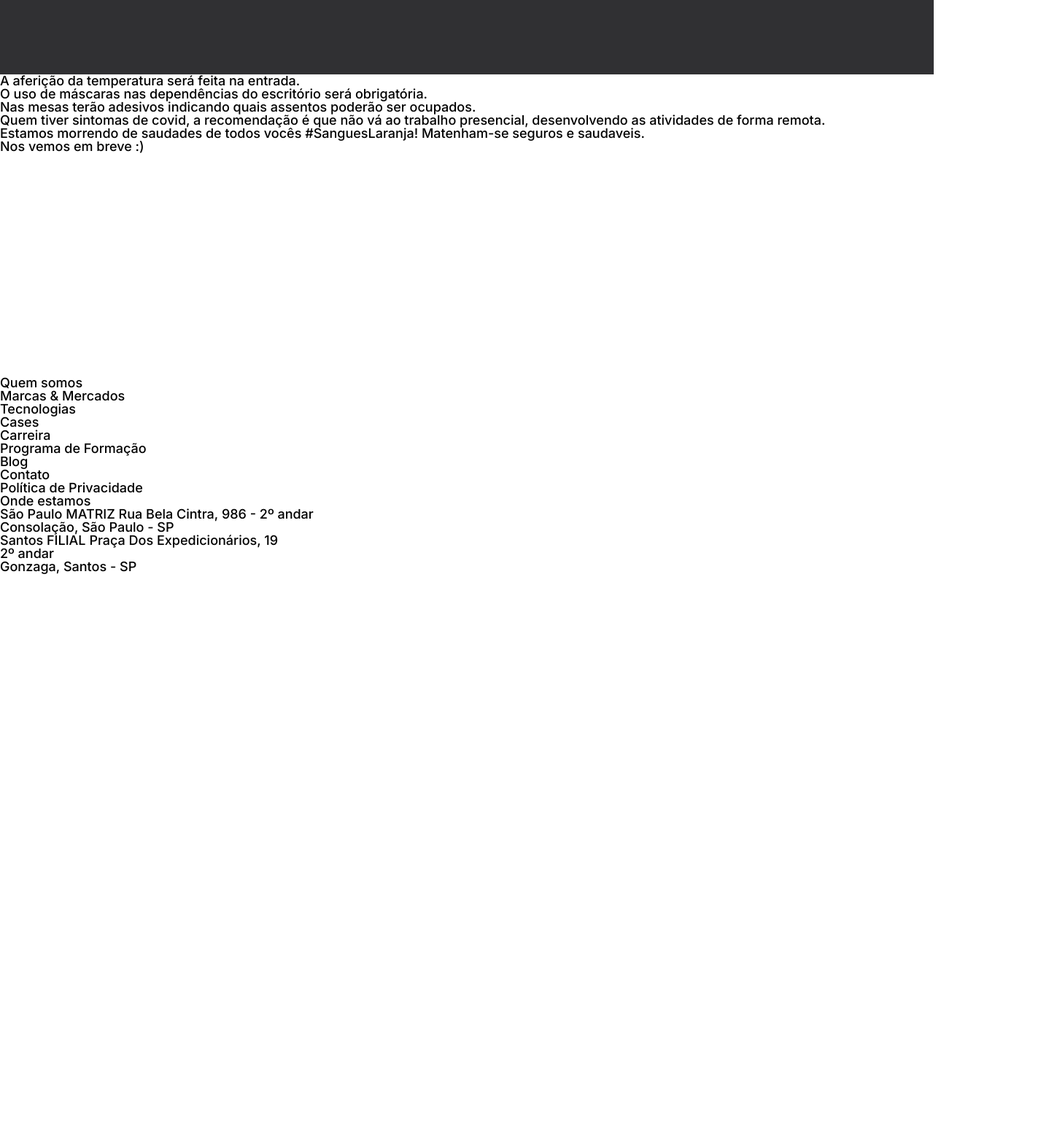
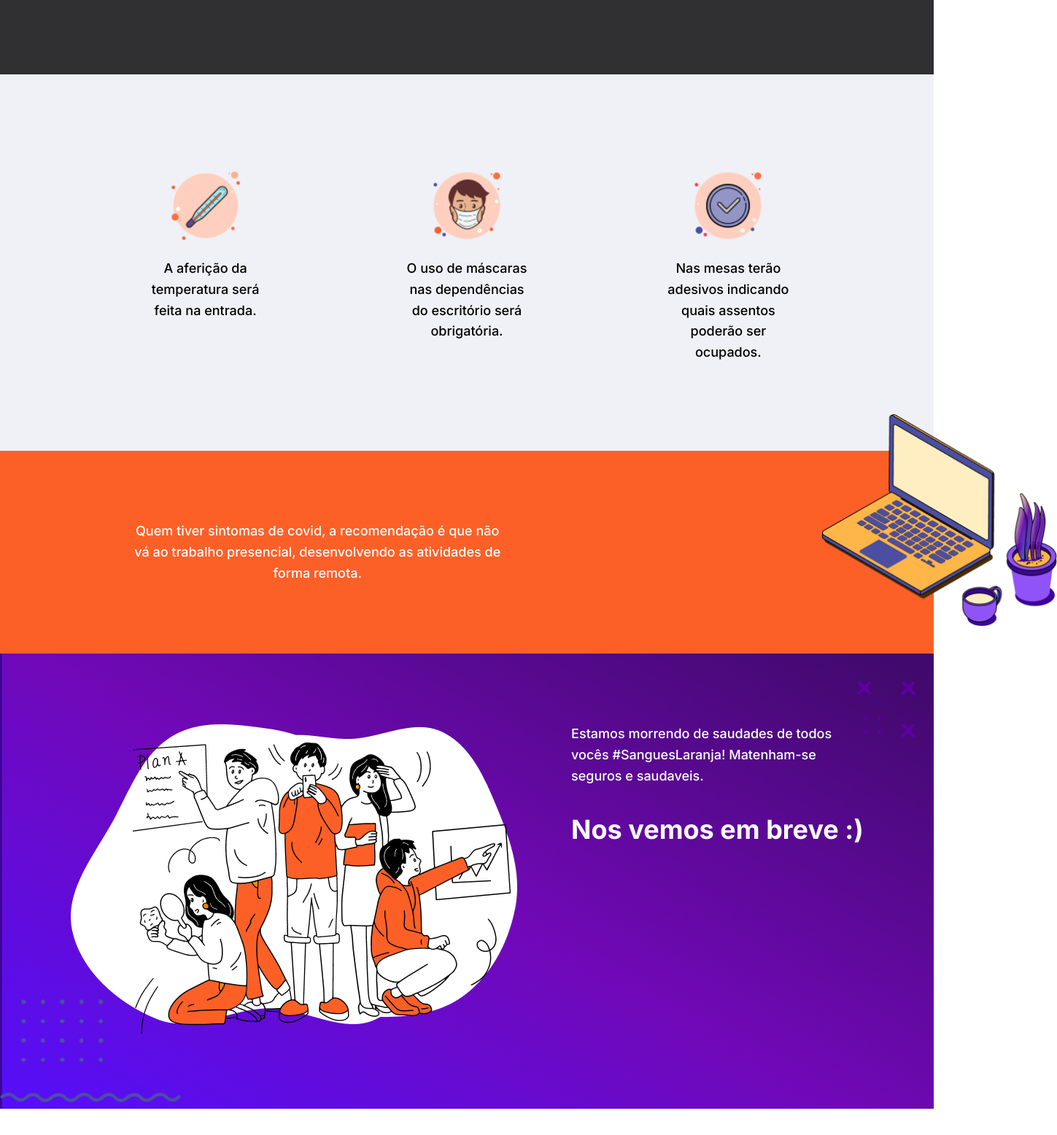
Before and after one commit to gabrielasertori/FCamara-landing-page, a plain HTML site: page src/index.html in a window 1280 px wide. Shown: the part 3050-4606 px from the top of the page at 73% size, 1449 px wide, since content can reach past the window. Before the commit the page ends 3837 px from the top, so only its background shows below. Drawn offline with Linux system fonts and the light colour scheme.

Commit message:
infos and final part done

```diff
--- a/src/index.html
+++ b/src/index.html
@@ -118,8 +118,10 @@
 	</section>
 	<section class="see-ya">
 		<div class="see-ya-fig"></div>
-		<p class="see-ya-text">Estamos morrendo de saudades de todos vocês #SanguesLaranja! Matenham-se seguros e saudaveis.</p>
-		<h2 class="see-ya-title">Nos vemos em breve  :)</h2>
+		<div class="see-ya-content">
+			<p class="see-ya-text">Estamos morrendo de saudades de todos vocês #SanguesLaranja! Matenham-se seguros e saudaveis.</p>
+			<h2 class="see-ya-title">Nos vemos em breve :)</h2>
+		</div>
 	</section>
 	<footer class="footer">
 		<div class="wrapper">
--- a/src/style/body.css
+++ b/src/style/body.css
@@ -85,7 +85,6 @@
 	background-color: #fff;
 	border-radius: 10px;
 	display: flex;
-	justify-content: center;
 	align-items: center;
 	padding: 40px;
 	text-align: center;
@@ -191,3 +190,108 @@ ul > .form {
 }
 
 /*------Section 05------*/
+.general {
+	background-color: #F0F0F7;
+	display: flex;
+	justify-content: center;
+	padding: 120px 0;
+}
+
+.general-measure, .general-mask, .general-seat {
+	display: flex;
+	flex-direction: column;
+	align-items: center;
+	margin-right: 192px;
+	text-align: center;
+	width: 13%;
+}
+
+.general-seat {
+	margin-right: 0;
+}
+
+.general-measure-fig {
+	background-image: url("../../icons/Warm-50-100px/icons8-warm-100.png");
+}
+
+.general-mask-fig {
+	background-image: url("../../icons/Protection-Mask-50-100px/icons8-protection-mask-100.png");
+}
+
+.general-seat-fig {
+	background-image: url("../../icons/Ok-50-100-200px/icons8-ok-100.png");
+}
+
+.general-measure-fig, .general-mask-fig, .general-seat-fig {
+	background-size: contain;
+	background-repeat: no-repeat;
+	margin-bottom: 12px;
+	width: 120px;
+	height: 120px;
+}
+
+
+.general-text {
+	line-height: 160%;
+}
+
+/*------Section 06------*/
+.stay-if-sick {
+	background-color: #FC6027;
+	padding: 96px 0;
+	display: flex;
+}
+
+.stay-if-sick-text {
+	color: #fff;
+	line-height: 160%;
+	text-align: center;
+	margin: 0 auto;
+	transform: translateX(-40%);
+	width: 40vw;
+}
+
+.stay-if-sick-fig {
+	background-image: url("../../img/note-coffee-plant.png");
+	background-size: contain;
+	background-repeat: no-repeat;
+	position: absolute;
+	transform: translate(350%, -50%);
+	width: 322px;
+	height: 292px;
+}
+
+/*------Section 07------*/
+.see-ya {
+	background-image: url("../../img/bg-roxo-medium.png");
+	background-color: #3B0596;
+	background-size: cover;
+	background-repeat: no-repeat;
+	display: flex;
+	justify-content: center;
+	padding: 96px 0;
+}
+
+.see-ya-fig {
+	background-image: url("../../img/together-final.png");
+	background-size: cover;
+	background-repeat: no-repeat;
+	margin-right: 72px;
+	width: 615px;
+	height: 432px;
+}
+
+.see-ya-text {
+	line-height: 160%;
+	margin-bottom: 40px;
+	width: 368px;
+}
+
+.see-ya-text, .see-ya-title {
+	color: #fff;
+}
+
+.see-ya-title {
+	font-weight: 700;
+	font-size: 36px;
+}
```
Also changed, not shown: icons/Protection-Mask-50-100px/icons8-protection-mask-100.png (renamed from icons/Protection Mask-50-100px/icons8-protection-mask-100.png), icons/Protection-Mask-50-100px/icons8-protection-mask-50.png (renamed from icons/Protection Mask-50-100px/icons8-protection-mask-50.png), img/note-coffee-plant.png (added), img/together-final.png (added).
